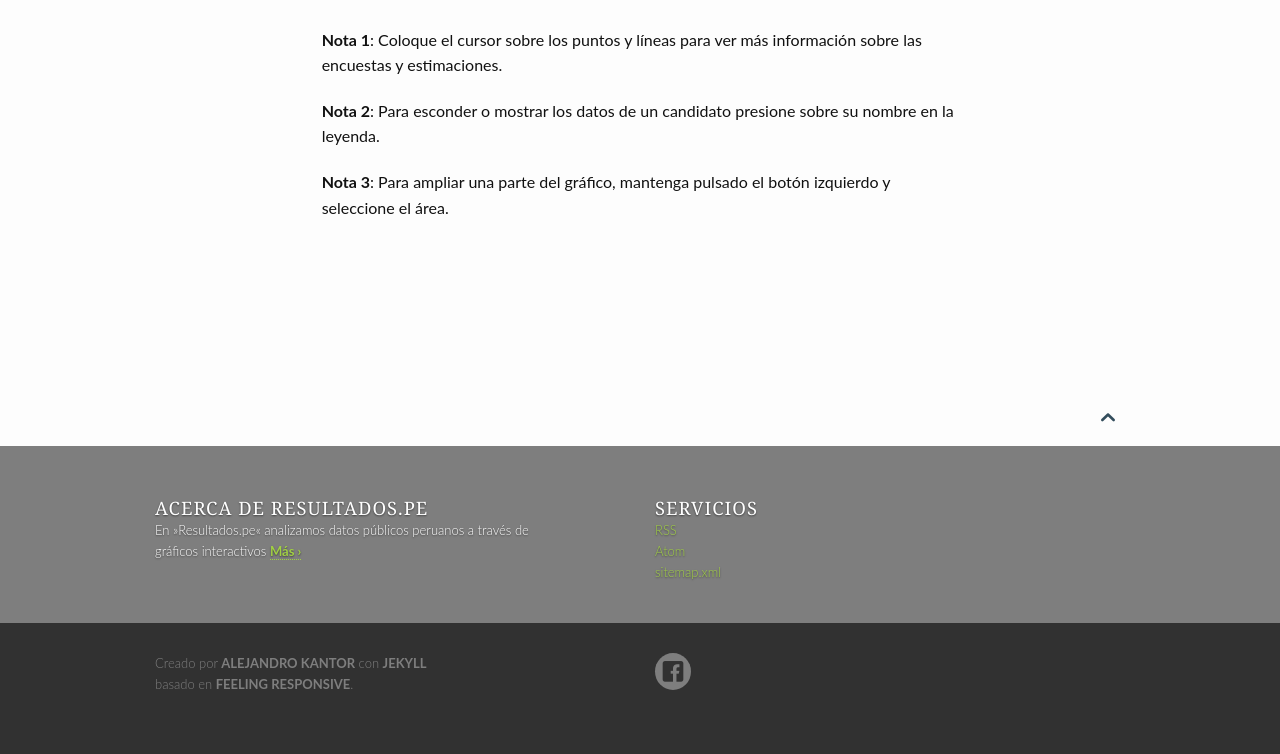
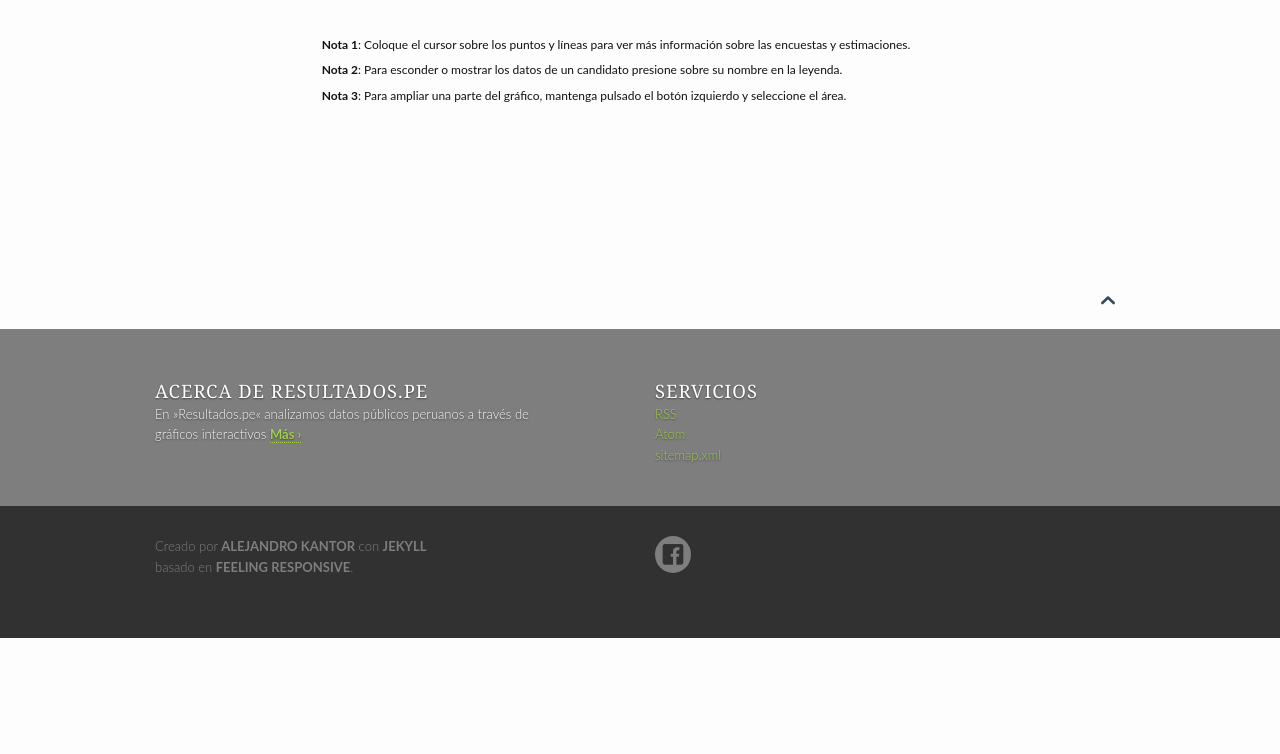
Before and after one commit to AlejandroKantor/resultados_pe, a Jekyll site: the page built from _posts/2016-01-14-Elecciones-presidenciales-2016.md, in a window 1280 px wide. Shown: the part 1164-1918 px from the top of the page. Built offline with Jekyll 4.4.1, drawn with Linux system fonts in a browser that asks for light colours; after the commit the page ends 1802 px from its top, so only the background shows below that.

Commit message:
graficoActualizado

```diff
--- a/_posts/2016-01-14-Elecciones-presidenciales-2016.md
+++ b/_posts/2016-01-14-Elecciones-presidenciales-2016.md
@@ -37,11 +37,9 @@ class="myIframe">
 $('.myIframe').css('height', $(window).height()+'px');
 </script>
 
-__Nota 1__: Coloque el cursor sobre los puntos y líneas para ver más información sobre las encuestas y estimaciones.
-
-__Nota 2__: Para esconder o mostrar los datos de un candidato presione sobre su nombre en la leyenda.
-
-__Nota 3__: Para ampliar una parte del gráfico, mantenga pulsado el botón izquierdo y seleccione el área.
+<sub>__Nota 1__: Coloque el cursor sobre los puntos y líneas para ver más información sobre las encuestas y estimaciones.</sub>
+<br><sub>__Nota 2__: Para esconder o mostrar los datos de un candidato presione sobre su nombre en la leyenda.</sub>
+<br><sub>__Nota 3__: Para ampliar una parte del gráfico, mantenga pulsado el botón izquierdo y seleccione el área. </sub>
 <!--<iframe height="600" id="igraph" scrolling="no" seamless="seamless" src="https://plot.ly/~AlejandroKantor/202.embed" width="800" frameBorder="0"></iframe> -->
 
 <!--
```
Also changed, not shown: _source/2016-01-14-Elecciones-presidenciales-2016.Rmd (+3 -5 lines).
